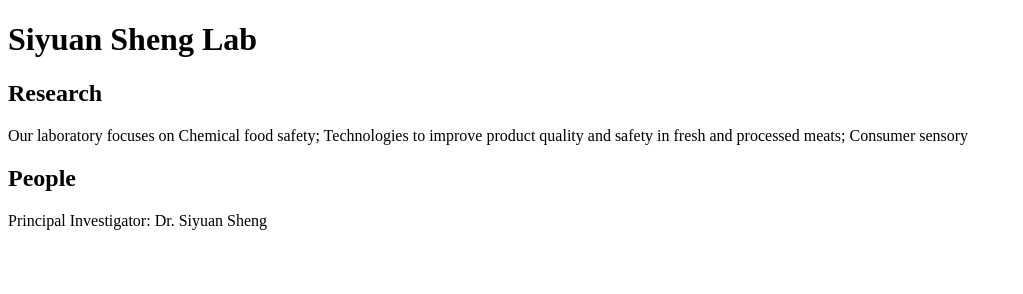
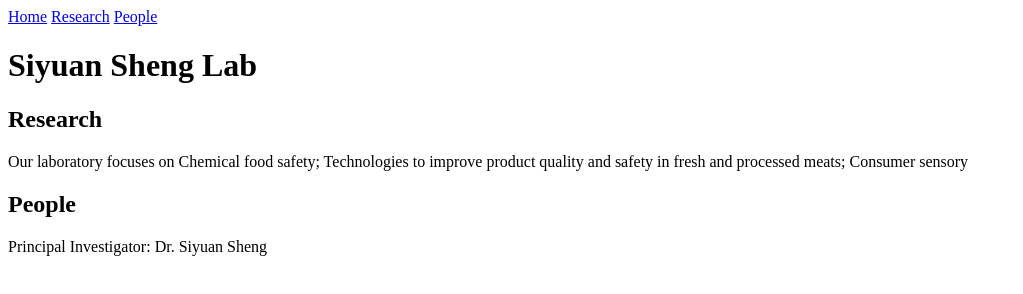
Before and after one commit to Sheng-meat-lab/Siyuan-Sheng-Lab.github.io, a plain HTML site: page index.html in a window 1280 px wide. Shown: the whole page, without its empty margins (0-1023 px from the left). Drawn offline with Linux system fonts and the light colour scheme.

Commit message:
Add navigation links to index.html

```diff
--- a/index.html
+++ b/index.html
@@ -5,6 +5,12 @@
 </head>
 
 <body>
+
+    <nav>
+    <a href="index.html">Home</a>
+    <a href="research.html">Research</a>
+    <a href="people.html">People</a>
+    </nav>
 
     <h1>Siyuan Sheng Lab</h1>
 
```
